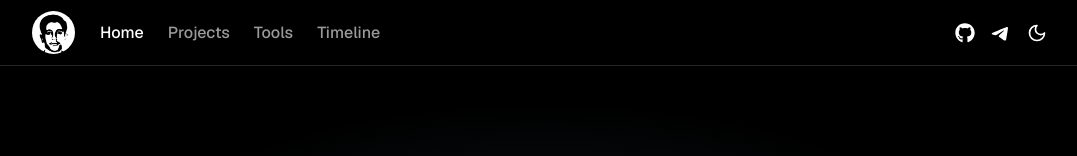
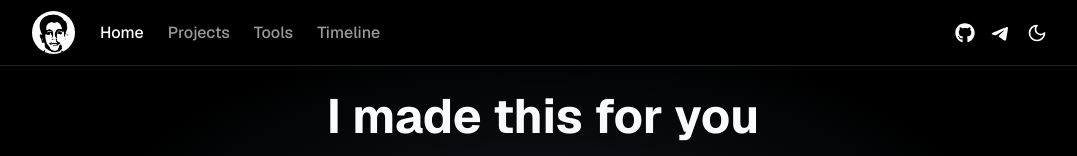
Before and after one commit to ParsaProg/portfolio, a Next.js app: page / in a window 1280 px wide. Shown: the top 156 px of the page, without its empty margins (97-1174 px from the left). Built offline with nearby package versions, Linux system fonts and the light colour scheme.

Commit message:
update navbar and fix the position and set blur for backdrop

```diff
--- a/components/site/navbar.tsx
+++ b/components/site/navbar.tsx
@@ -39,7 +39,9 @@
     setThemeDialog((prev) => !prev); // Always toggle the state
   };
   return (
-    <div className="w-full border-b-[0.5px] border-b-neutral-800 text-white">
+    <div className="w-full fixed z-[999] top-0  border-b-[0.5px] bg-[#0000009f] border-b-neutral-800 text-white" style={{
+      backdropFilter: "blur(8px)",
+    }}>
       <div className="w-[80%] py-[10px] m-auto flex items-center justify-between">
         <div className="flex items-center gap-x-6">
           <Link href={"/"}>
@@ -107,9 +109,9 @@
                   exit={{
                     transform: "translateY(-10px) scaleY(0.9)",
                     opacity: "0",
-                    transition: { ease: "easeInOut", duration: 0.2 },
+                    transition: { ease: "easeInOut", duration: 0.1 },
                   }}
-                  transition={{ ease: "easeInOut", duration: 0.2 }}
+                  transition={{ ease: "easeInOut", duration: 0.1 }}
                   className="absolute mt-[5px] text-white text-left py-1 px-1 rounded-md bg-black border-[1.5px] border-neutral-800"
                 >
                   <section className="cursor-pointer hover:bg-[#27272A] w-[100px] px-1 py-1 rounded-sm">
```
